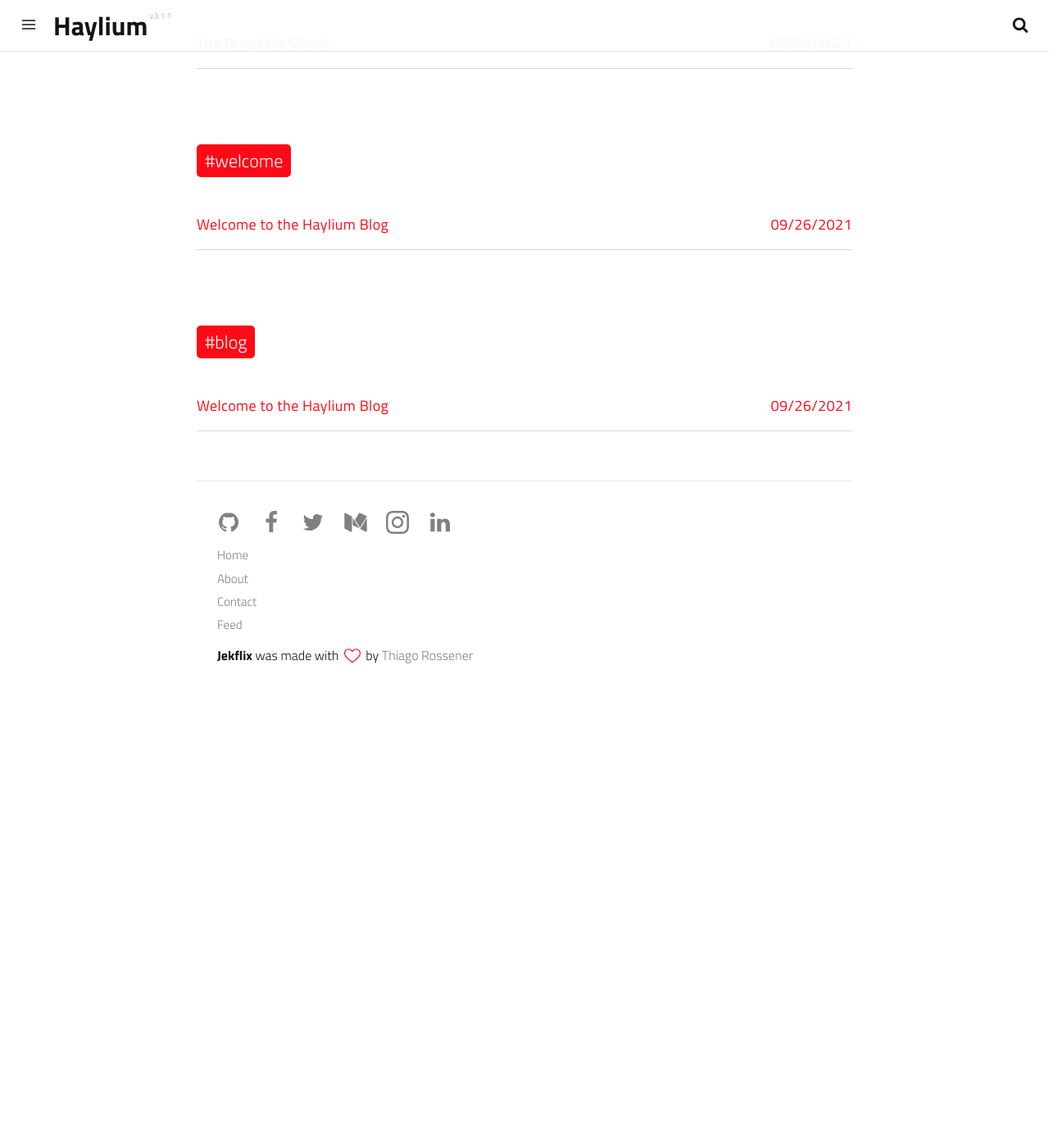
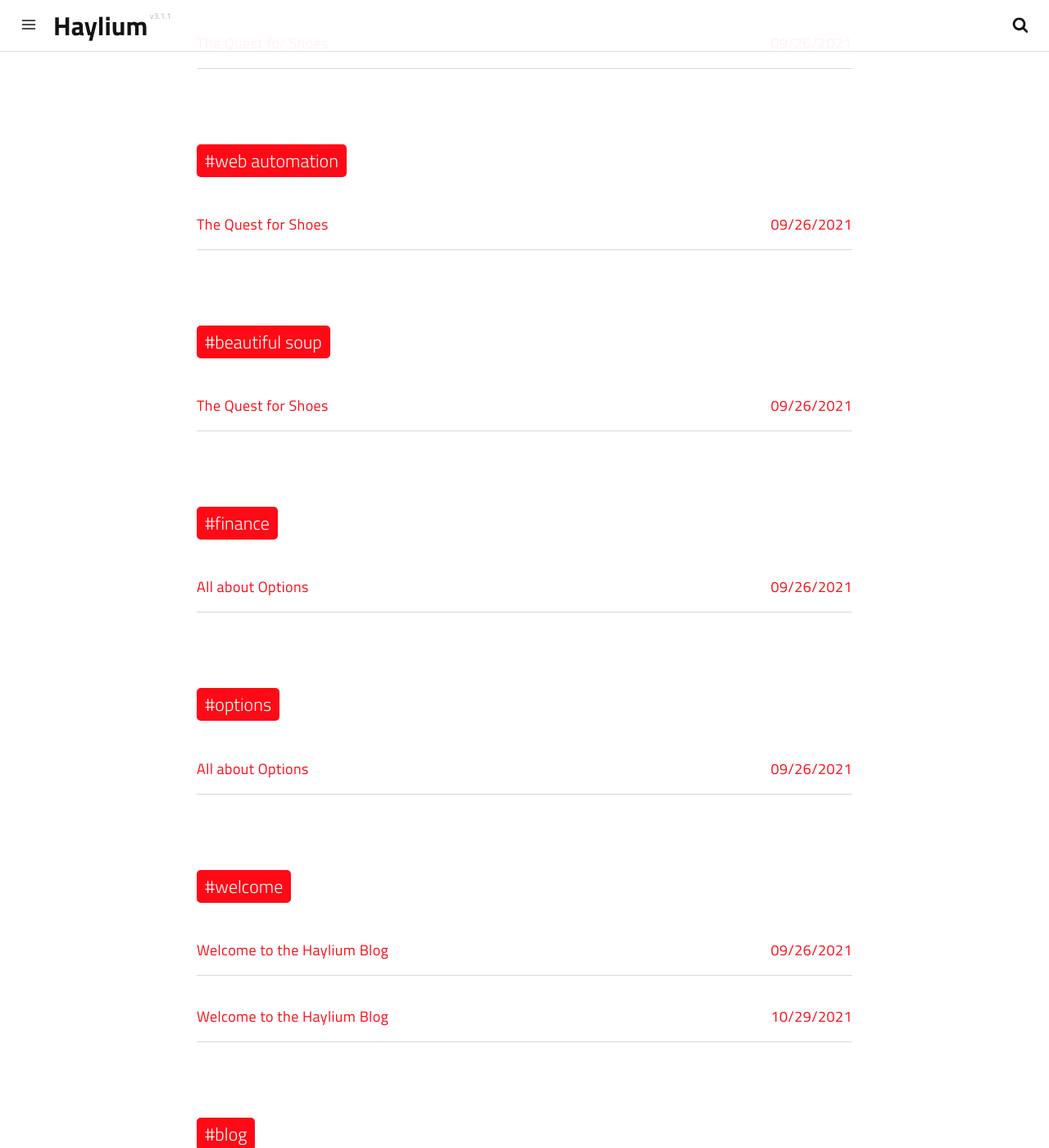
Before and after one commit to jhaylium/haylium-blog, a Jekyll site: the page built from tags.html, in a window 1280 px wide and 1400 px high, scrolled down 570 px. Shown: the whole window at 82% size. Built offline with Jekyll 4.4.1, drawn with Linux system fonts in a browser that asks for light colours; a script that is not in the unit is left out; before the commit the page ends 1418 px from its top, so only the background shows below that; part of the change alters nothing that is shown; some of the changed text lies outside the part shown.

Commit message:
Adding Posts

````diff
--- /dev/null
+++ b/_posts/2010-01-01-welcome-to-haylium.md
@@ -0,0 +1,44 @@
+---
+date: 2021-10-29T23:48:05.000Z
+layout: post
+title: Welcome to the Haylium Blog
+subtitle: A place to store my musings, ideas, and other things.
+description: >-
+  I wanted to be a botanist as a child but somehow I ended up writing code for a living...
+image: >-
+  https://res.cloudinary.com/dm7h7e8xj/image/upload/v1559821647/theme6_qeeojf.jpg
+optimized_image: >-
+  https://res.cloudinary.com/dm7h7e8xj/image/upload/c_scale,w_380/v1559821647/theme6_qeeojf.jpg
+category: blog
+tags:
+  - welcome
+  - blog
+author: jeff
+paginate: true
+---
+Hey there and welcome to my blog. This is a place where I'll be keeping my notes, showcasing my failures, and celebrating my wins. It's just a general blog for my own purposes, I've been wanting to write more so here I go.
+
+# About me
+As of 10-29-2021, when I finally decided to write this post, I work as a Software Engineering Senior Manager for an insurance company. None of my writing on this blog is in anyway intended tied to this company and all views and content posted here are my own. I love coding and have been doing it without interuption since about 2014. My love of computing started when I was a child. I was lucky that the elementary school that I went to had computers in every classroom.
+
+In my off-time I work on my own projects which span a number of different areas, I'm currently studying for the Finra Series 65 exam, working, and I can't stress how little I am, on an autonomous cooler, and work on a number of web and NLP projects.
+
+# My Content
+It's my blog so I'm going to write about whatever I feel like. It'll mostly be programming, robotics, and finance as that's what interests me. If you're reading this, thanks for stopping by and giving this a look.
+
+# My Projects
+<a href="https://surveydatahub.com">Survey Data Hub</a>
+<br>
+  My current project which pulls text data from different sources and uses NLP to find sentiment
+  Current Connections: Qualtrics, CSV, Twitter
+  Future Connections: TikTok
+<br>
+<a href="https://pmibroker.io">PMIBroker</a>
+<br>
+  The fastest way for loan officers to get Primary Mortgage Insurance Quotes until literally every
+  Mortgage Origination System added this functionality for free. Rest In Peace PMIBroker!
+<br>
+<a href="#">SKAL</a>
+<br>
+  The first big project I undertook in 2015. It was an Android app that crowd sourced the price of alcohol
+  at Super Markets and Liquor Stores.
--- a/_posts/2021-09-26-the-quest-for-shoes.md
+++ b/_posts/2021-09-26-the-quest-for-shoes.md
@@ -2,8 +2,8 @@
 date: 2021-09-26 11:20:40
 layout: post
 title: The Quest for Shoes
-subtitle: Using Python, Selenium, and Beautiful Soup for Web Automation.
-description: I used python and a few libraries to build a bot and checks to see if my favorite brand of shoes are on sale in my size.
+subtitle: Using Python, Selenium, and Beautiful Soup to get the best price.
+description: I used python and a few libraries to build a bot which checks to see if my favorite brand of shoes are on sale in my size.
 image: https://blog-haylium.s3.amazonaws.com/vibram.jpg
 # optimized_image: https://res.cloudinary.com/dm7h7e8xj/image/upload/c_scale,w_380/v1506079212/jekflix-capa_vfhuzh.png
 optimized_image: https://blog-haylium.s3.amazonaws.com/vibram.jpg
@@ -11,117 +11,72 @@ category: code
 tags:
   - code
   - python
+  - web automation
+  - beautiful soup
 author: jeff
 ---
 
-Cas sociis natoque penatibus et magnis <a href="#">dis parturient montes</a>, nascetur ridiculus mus. *Aenean eu leo quam.* Pellentesque ornare sem lacinia quam venenatis vestibulum. Sed posuere consectetur est at lobortis. Cras mattis consectetur purus sit amet fermentum.
+One thing to know about me is that I love <a href="https://us.vibram.com/">Vibram’s </a> Five Fingers line of shoes. I've been wearing these guys since 2010 when I stumbled across a shoe store that carried the brand on Las Olas in Fort Lauderdale. I've abandoned the shod lifestyle and I'm never turning back.
 
-> Curabitur blandit tempus porttitor. Nullam quis risus eget urna mollis ornare vel eu leo. Nullam id dolor id nibh ultricies vehicula ut id elit.
 
-Etiam porta **sem malesuada magna** mollis euismod. Cras mattis consectetur purus sit amet fermentum. Aenean lacinia bibendum nulla sed consectetur.
+I'm as loyal as they come but the shoes can be pricy at $130 a pair. Mine fall apart pretty quickly because of how much I use them, so I always buy two pairs when they're half off. I've searched for 3 months to no avail. And like I said before Vibrams, while great, tend to fall apart with overuse so I refuse to pay full price.
 
-## Inline HTML elements
+This whole thing got a lot worse because I spent 30 days in Chicago, and developed a blister where the hole in my five fingers is. Imagine just scraping the asphalt with the tip of your second toe while you walk about 5 to 10 mi every day. It got old - quick.
 
-HTML defines a long list of available inline tags, a complete list of which can be found on the [Mozilla Developer Network](https://developer.mozilla.org/en-US/docs/Web/HTML/Element).
+I looked at the site for what felt like the millionth time and thought to myself, "Man there's got to be a better way to do this. You know how to program how about you make something?" And that is exactly what I did.
 
-- **To bold text**, use `<strong>`.
-- *To italicize text*, use `<em>`.
-- Abbreviations, like <abbr title="HyperText Markup Langage">HTML</abbr> should use `<abbr>`, with an optional `title` attribute for the full phrase.
-- Citations, like <cite>&mdash; Thiago Rossener</cite>, should use `<cite>`.
-- <del>Deleted</del> text should use `<del>` and <ins>inserted</ins> text should use `<ins>`.
-- Superscript <sup>text</sup> uses `<sup>` and subscript <sub>text</sub> uses `<sub>`.
+I've been using Python for the better part of 6 years now and the solution was pretty straightforward.
 
-Most of these elements are styled by browsers with few modifications on our part.
 
-# Heading 1
+## Step 1: Automate the Site -  Selenium
+I used good ole selenium for this. Selenium is a test automation program and there is a pretty well documented and well-used Python library for it. I  used it pretty extensively when I built <a href="https://pmibroker.io">pmibroker.io</a> so I had some old code that I used as a reference.
 
-## Heading 2
+This part of the program goes to the website closes the 10% off modal that appears and then selects my size to filter the list to just shoes that'll fit me. Be warned Vibrams use European sizes and I'm thankful I bought my first pair in a store so that they could size me.
 
-### Heading 3
+### Webdriver advice
+If you are using Chrome make sure that your webdriver is compatible with
 
-#### Heading 4
+## Step 2: Scrape The Data - Beautiful Soup
+Ah yes, data scraping. Again this is a pretty well-traveled field and you'll find plenty of tutorials out there telling you how to do it so I won't. For this part of the program, I chose to use beautiful soup which allowed me to grab the data from the driver object that I created in step one. It takes all of the HTML from the site that I've navigated to. Now all I had to do was parse it. Having read plenty of markup languages in my journey as a dev this was pretty straightforward too. I created variables to store the URL, product name, and price of all the shoes in my size. This was my first time using BS4 and to be honest it wasn't that different from parsing XML even though I chose to grab the soup as HTML.
 
-Vivamus sagittis lacus vel augue rutrum faucibus dolor auctor. Duis mollis, est non commodo luctus, nisi erat porttitor ligula, eget lacinia odio sem nec elit. Morbi leo risus, porta ac consectetur ac, vestibulum at eros.
+```python
+page_source = browser.page_source
+soup = BeautifulSoup(page_source, 'html.parser')
+product_selector = soup.find_all('div', class_='product-tile')
+browser.quit()
+for product in product_selector:
+    price = product.find('span', class_='product-sales-price').get_text()
+    name = product.find('a', class_='name-link')
+    price_var = float(price[1:])
+    name_var = name.get_text().strip().replace("\n", "").replace("\t", "")
+    url_var = name['href']
 
-## Code
-
-Cum sociis natoque penatibus et magnis dis `code element` montes, nascetur ridiculus mus.
-
-```js
-// Example can be run directly in your JavaScript console
-
-// Create a function that takes two arguments and returns the sum of those arguments
-var adder = new Function("a", "b", "return a + b");
-
-// Call the function
-adder(2, 6);
-// > 8
+    body = f"\n Product Name: {name_var} \n\n Price: ${price_var} \n\n Url: {url_var}"
 ```
 
-Aenean lacinia bibendum nulla sed consectetur. Etiam porta sem malesuada magna mollis euismod. Fusce dapibus, tellus ac cursus commodo, tortor mauris condimentum nibh, ut fermentum massa.
+## Step 3: Decions, Decisions - The Algo
+Okay, I might be overblowing this part. I just wrote an if statement to identify any shoes that were under $90.
+```python
+if price_var < 90.0:
+```
 
-## Lists
+## Step 4: Notification - Twilio
+So I really didn't feel like running this thing myself. Automation was going to be key if I was going to be able to buy shoes in my size before anyone else. And if it's going to be automated the process has to let me know that there are shoes available in my size. So I did the only wise thing and signed up for Twilio account. That's right If my program finds shoes that meet the parameters of my complex algorithm It shoots me a text message. I'd never used Twilio before this but the documentation is out of this world it's so easier to read and implement. This part was probably about 4 to 5 lines of code I don't remember and as I'm laying in bed dictating this to my phone I'm not going to bother being accurate.
 
-Cum sociis natoque penatibus et magnis dis parturient montes, nascetur ridiculus mus. Aenean lacinia bibendum nulla sed consectetur. Etiam porta sem malesuada magna mollis euismod. Fusce dapibus, tellus ac cursus commodo, tortor mauris condimentum nibh, ut fermentum massa justo sit amet risus.
+#### Update:
+Ok, I felt bad about leaving you hanging so I checked the number of lines. The entire implementation came out to 7 lines of code if you include the import statement.
 
-* Praesent commodo cursus magna, vel scelerisque nisl consectetur et.
-* Donec id elit non mi porta gravida at eget metus.
-* Nulla vitae elit libero, a pharetra augue.
+```python
+from twilio.rest import Client
+client = Client(account_sid, auth_token)
+if price_var < 90.0:
+        message = client.messages.create(
+            body=body,
+            from_=f'{twilio_phone_number}',
+            to=f'+{my_phone_number}'
+        )
+```
 
-Donec ullamcorper nulla non metus auctor fringilla. Nulla vitae elit libero, a pharetra augue.
+All in all The program works very well but it still has an identified any shoes in my size. I haven't yet decided on a place for it to live so it just runs locally off of my laptop for now. I will eventually either move it to one of four locations: AWS, digital ocean, the Dell PC that I got for free and turned into a Linux machine, or one of the raspberry pis that I've laying around.
 
-1. Vestibulum id ligula porta felis euismod semper.
-2. Cum sociis natoque penatibus et magnis dis parturient montes, nascetur ridiculus mus.
-3. Maecenas sed diam eget risus varius blandit sit amet non magna.
-
-Cras mattis consectetur purus sit amet fermentum. Sed posuere consectetur est at lobortis.
-
-Integer posuere erat a ante venenatis dapibus posuere velit aliquet. Morbi leo risus, porta ac consectetur ac, vestibulum at eros. Nullam quis risus eget urna mollis ornare vel eu leo.
-
-## Images
-
-Quisque consequat sapien eget quam rhoncus, sit amet laoreet diam tempus. Aliquam aliquam metus erat, a pulvinar turpis suscipit at.
-
-![placeholder](https://placehold.it/800x400 "Large example image")
-![placeholder](https://placehold.it/400x200 "Medium example image")
-![placeholder](https://placehold.it/200x200 "Small example image")
-
-## Tables
-
-Aenean lacinia bibendum nulla sed consectetur. Lorem ipsum dolor sit amet, consectetur adipiscing elit.
-
-<table>
-  <thead>
-    <tr>
-      <th>Name</th>
-      <th>Upvotes</th>
-      <th>Downvotes</th>
-    </tr>
-  </thead>
-  <tfoot>
-    <tr>
-      <td>Totals</td>
-      <td>21</td>
-      <td>23</td>
-    </tr>
-  </tfoot>
-  <tbody>
-    <tr>
-      <td>Alice</td>
-      <td>10</td>
-      <td>11</td>
-    </tr>
-    <tr>
-      <td>Bob</td>
-      <td>4</td>
-      <td>3</td>
-    </tr>
-    <tr>
-      <td>Charlie</td>
-      <td>7</td>
-      <td>9</td>
-    </tr>
-  </tbody>
-</table>
-
-Nullam id dolor id nibh ultricies vehicula ut id elit. Sed posuere consectetur est at lobortis. Nullam quis risus eget urna mollis ornare vel eu leo.
+The working version of the code took me about an hour and a half to write while I was watching a fantastic documentary on HBO Max about Q. It’s pretty solid, think about doing the same if you're looking for a simple project to complete.
--- /dev/null
+++ b/_posts/2021-09-30-all-about-options.md
@@ -0,0 +1,17 @@
+---
+date: 2021-09-26 11:20:40
+layout: post
+title: All about Options
+subtitle: A deep dive on options
+description:
+image: ../assets/img/options.png
+# optimized_image: https://res.cloudinary.com/dm7h7e8xj/image/upload/c_scale,w_380/v1506079212/jekflix-capa_vfhuzh.png
+optimized_image: ../assets/img/options.png
+category: finance
+tags:
+  - finance
+  - options
+author: jeff
+---
+
+Options are a little hard to wrap your brain around. I'll be updating this page with my thoughts.
````
